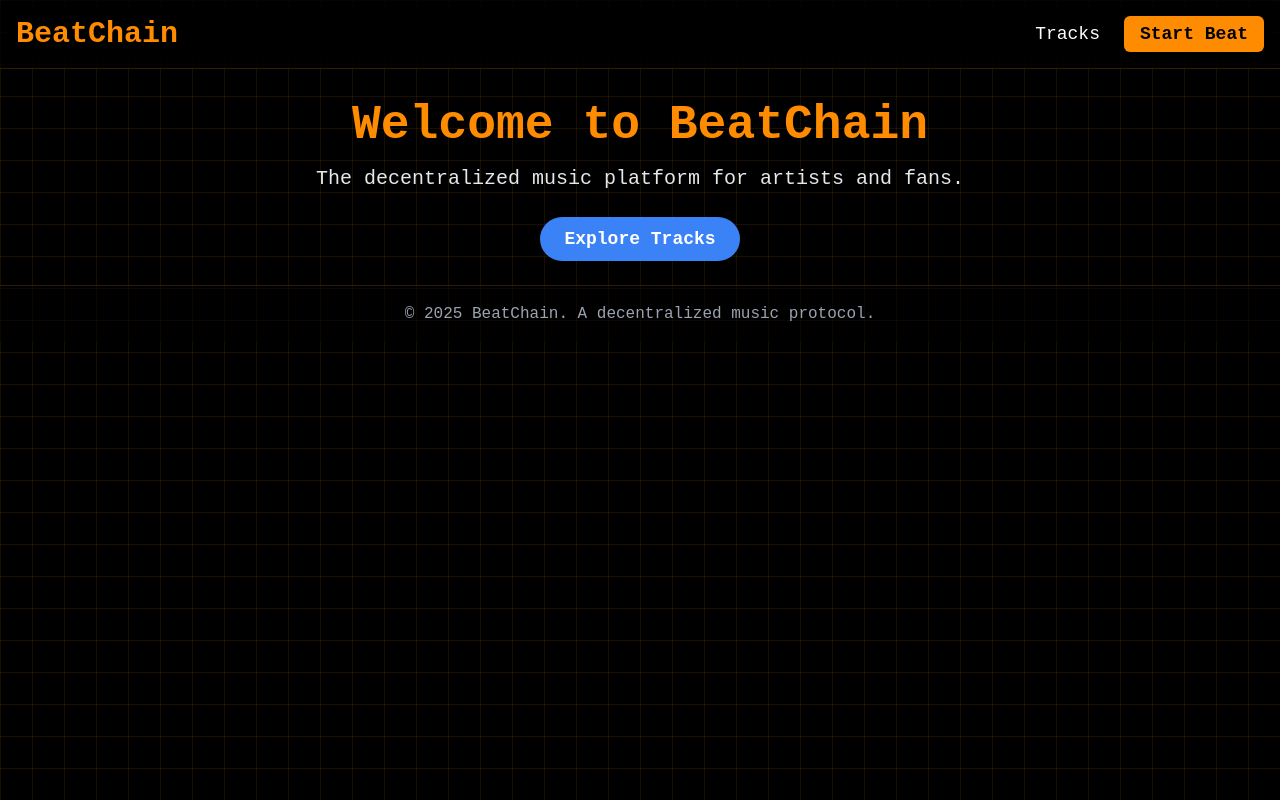
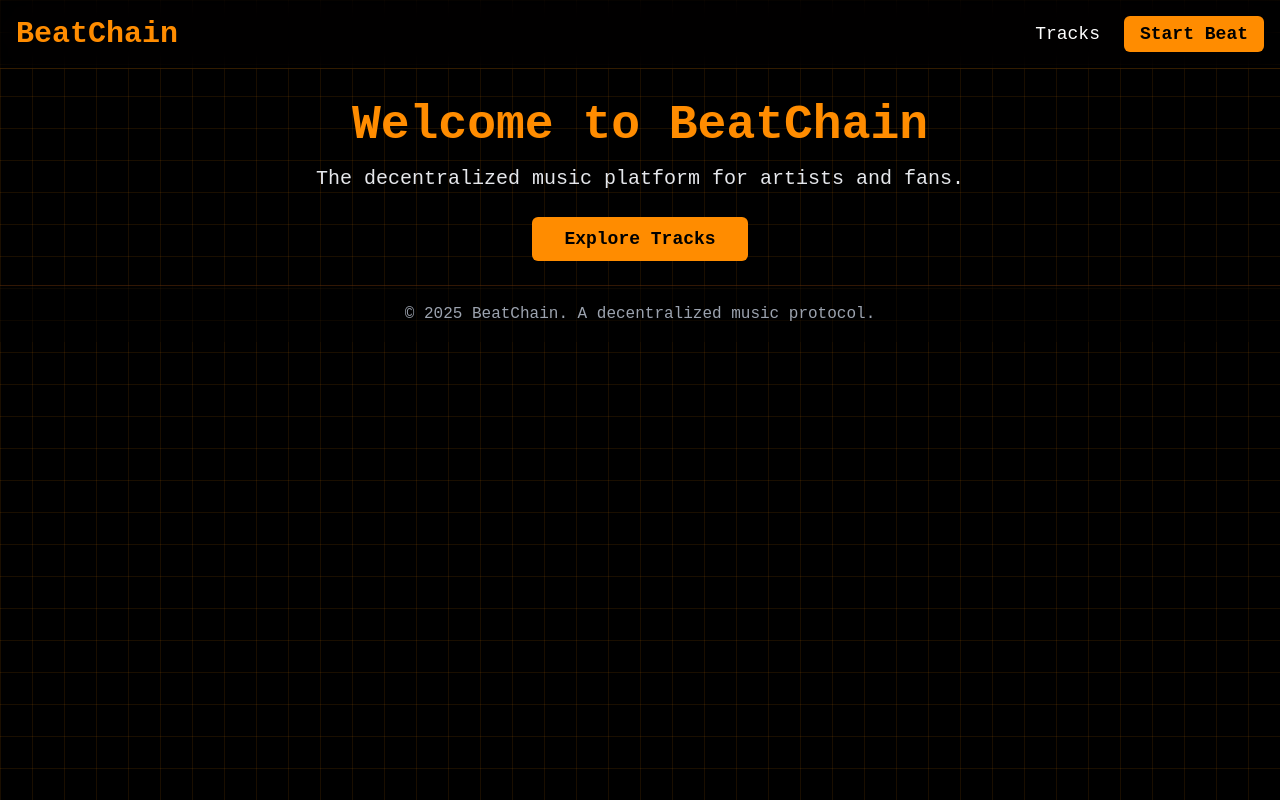
Before and after one commit to Batuhan4/BeatChain, a Next.js app: page / in a window 1280 px wide. Built offline with nearby package versions, Linux system fonts and the light colour scheme; no server answers; what @coinbase/onchainkit would draw is missing.

Commit message:
fix: Correct homepage button color to match theme

```diff
--- a/app/page.tsx
+++ b/app/page.tsx
@@ -12,7 +12,7 @@ const Home = () => {
       </p>
       <Link
         href="/tracks"
-        className="bg-blue-500 text-white px-6 py-3 rounded-full text-lg font-bold"
+        className="bg-cyber-orange text-black px-8 py-3 rounded-md text-lg font-bold hover:bg-orange-400 transition-colors"
       >
         Explore Tracks
       </Link>
```
